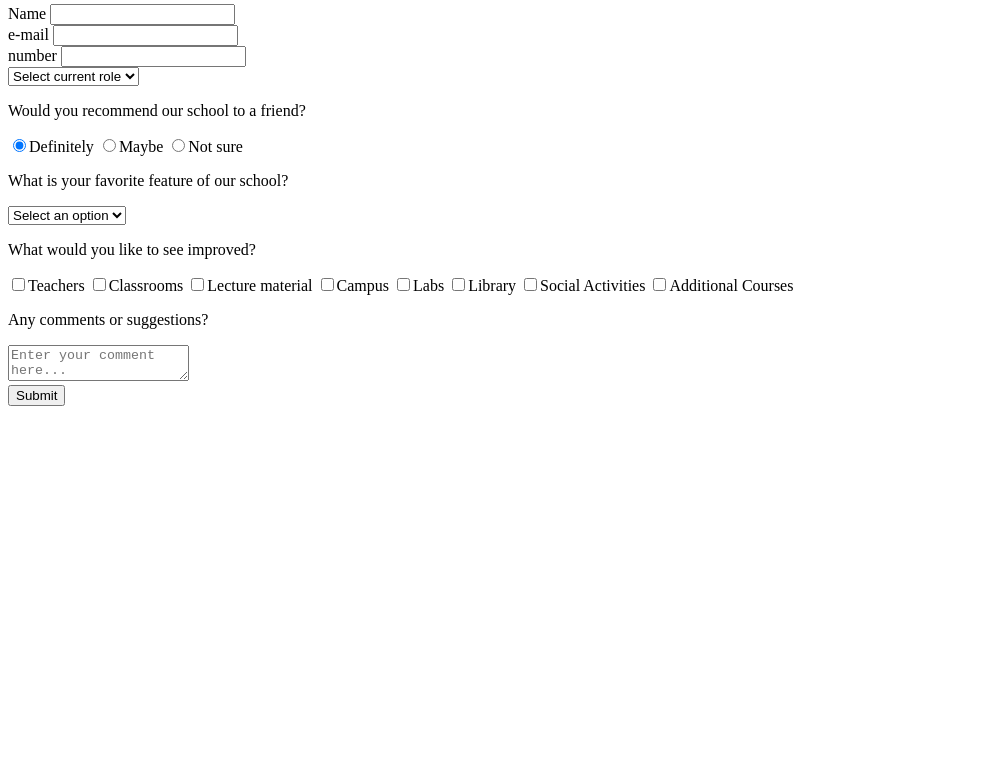
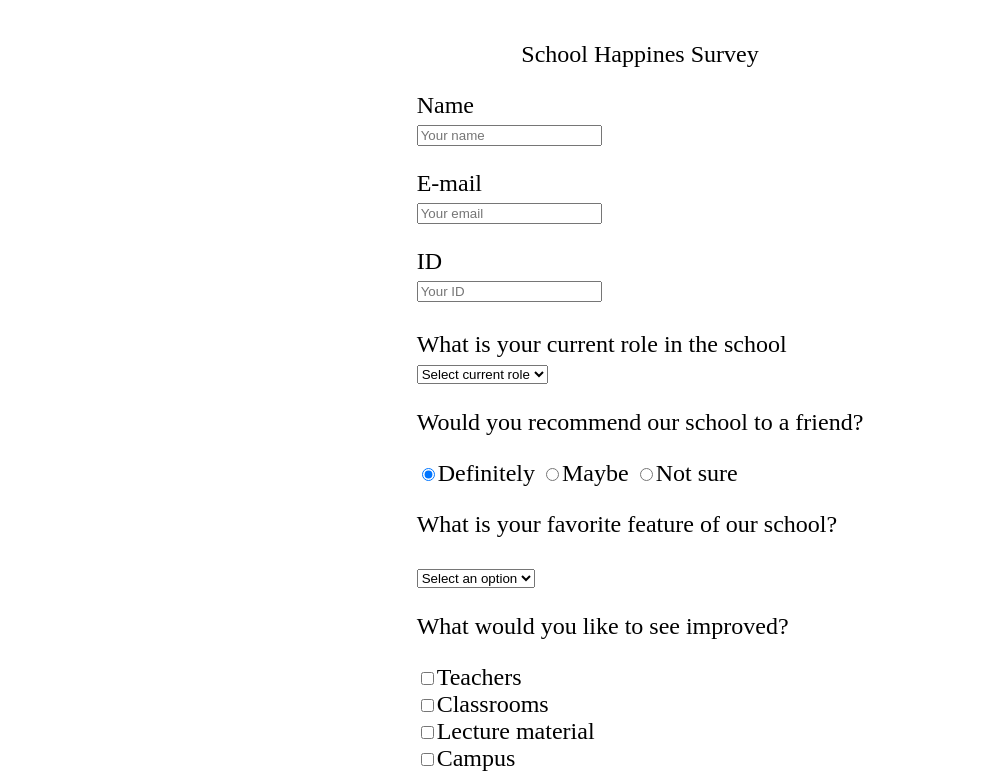
Before and after one commit to Cratoinyan/FreeCodeCampSurveyForm, a plain HTML site: page index.html in a window 1280 px wide. Shown: the part 110-886 px from the top of the page, without its empty margins (0-996 px from the left). Before the commit the page ends 800 px from the top, so only its background shows below. Drawn offline with Linux system fonts and the light colour scheme.

Commit message:
all divs are centered

```diff
--- a/index.html
+++ b/index.html
@@ -2,6 +2,7 @@
 <html>
     <head>
         <meta charset="utf-8">
+        <link href="styles/style.css" rel="stylesheet">
         <title>Survey Form</title>
     </head>
     <body>
@@ -10,18 +11,26 @@
         </h1>
         <p id="description">School Happines Survey</p>
         <form id="survey-form">
-            <div>
+            <div id="info">
+                <div id="info-inner">
                     <label id="name-label" for="name">Name</label>
-                <input type="text" name="name" id="name" required="">
+                    <div class="personal-info">
+                        <input type="text" name="name" id="name" required="" placeholder="Your name">
+                    </div>
+
+                    <label id="email-label" for="mail">E-mail</label>
+                    <div class="personal-info">
+                        <input type="text" name="mail" id="mail" required="" placeholder="Your email">
+                    </div>
+
+                    <label id="id-label" for="number">ID</label>
+                    <div class="personal-info">
+                        <input type="text" name="number" id="number" required="" placeholder="Your ID">
+                    </div>
+                </div>
             </div>
             <div>
-                <label id="email-label" for="mail">e-mail</label>
-                <input type="text" name="mail" id="mail" required="">
-            </div>
-            <div>
-                <label id="number-label" for="number">number</label>
-                <input type="text" name="number" id="number" required="">
-            </div>
+                <label for="role">What is your current role in the school</label>
                 <div>
                     <select id="dropdown" name="role" required="">
                         <option disabled="" selected="" value="">Select current role</option>
@@ -31,6 +40,7 @@
                         <option value="preferNo">Prefer not to say</option>
                         <option value="other">Other</option>
                     </select>
+                </div>
             </div>
             <div>
                 <p>Would you recommend our school to a friend?</p>
@@ -53,18 +63,20 @@
                   <option value="openSource">Campus</option>
                 </select>
             </div>
-            <div>
+            <div id="improved-parent">
+                <div class="improved">
                     <p>
                     What would you like to see improved?
                     </p>
-                <label><input name="prefer" value="front-end-projects" type="checkbox" class="input-checkbox">Teachers</label>
-                <label><input name="prefer" value="back-end-projects" type="checkbox" class="input-checkbox">Classrooms</label>
-                <label><input name="prefer" value="data-visualization" type="checkbox" class="input-checkbox">Lecture material</label>
-                <label><input name="prefer" value="challenges" type="checkbox" class="input-checkbox">Campus</label>
-                <label><input name="prefer" value="open-source-community" type="checkbox" class="input-checkbox">Labs</label>
-                <label><input name="prefer" value="gitter-help-rooms" type="checkbox" class="input-checkbox">Library</label>
-                <label><input name="prefer" value="videos" type="checkbox" class="input-checkbox">Social Activities</label>
-                <label><input name="prefer" value="additional-courses" type="checkbox" class="input-checkbox">Additional Courses</label>
+                    <label><input name="prefer" value="front-end-projects" type="checkbox" class="input-checkbox">Teachers</label><br>
+                    <label><input name="prefer" value="back-end-projects" type="checkbox" class="input-checkbox">Classrooms</label><br>
+                    <label><input name="prefer" value="data-visualization" type="checkbox" class="input-checkbox">Lecture material</label><br>
+                    <label><input name="prefer" value="challenges" type="checkbox" class="input-checkbox">Campus</label><br>
+                    <label><input name="prefer" value="open-source-community" type="checkbox" class="input-checkbox">Labs</label><br>
+                    <label><input name="prefer" value="gitter-help-rooms" type="checkbox" class="input-checkbox">Library</label><br>
+                    <label><input name="prefer" value="videos" type="checkbox" class="input-checkbox">Social Activities</label><br>
+                    <label><input name="prefer" value="additional-courses" type="checkbox" class="input-checkbox">Additional Courses</label><br>
+                </div>
             </div>
             <div>
                 <p>Any comments or suggestions?</p>
--- /dev/null
+++ b/styles/style.css
@@ -0,0 +1,52 @@
+html {
+    font-size: 1.5rem;
+    display: flex;
+    flex-direction: column;
+    align-items: center;
+
+}
+
+body{
+    display: flex;
+    flex-direction: column;
+    align-items: center;
+}
+
+#info{
+    margin-bottom: 1.2em;
+}
+
+.personal-info{
+    margin-bottom: 1em;
+}
+
+/*
+#description{
+    text-align: center;
+}
+
+.improved{
+    display: inline-block;
+    justify-content: left;
+}
+
+#improved-parent{
+    width: 200px;
+    margin: 0 auto;
+    display: block;
+}
+
+
+
+
+#info-inner{
+    display: inline-block;
+    justify-content: left;
+}
+
+#role{
+    display: flex;
+    width: fit-content;
+    flex-direction: column;
+    align-items: center;
+} */
```
Lines whose indentation alone changed are shown as unchanged.
